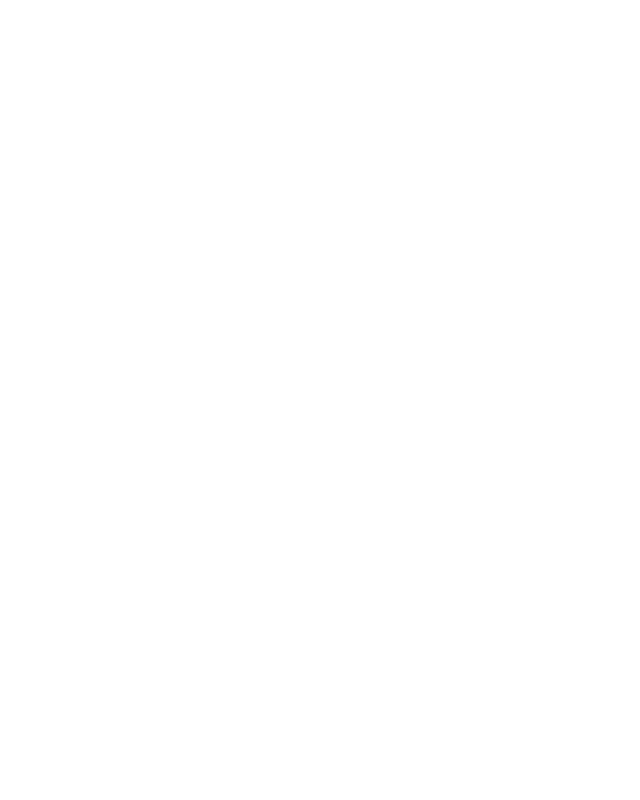
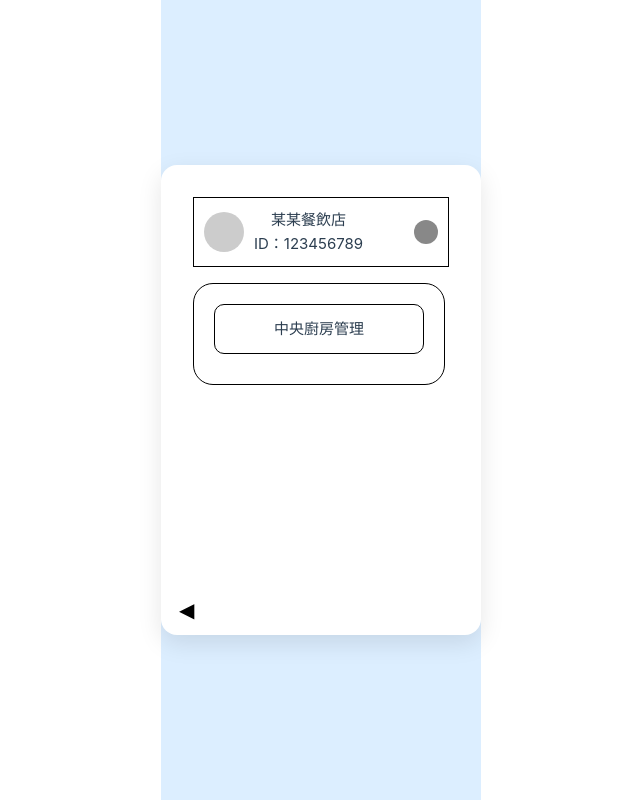
Before and after one commit to russ0044/vue, a Vue app: page /DashBroadView in a window 1280 px wide. Before the commit this address had no page. Shown: the whole page, without its empty margins (159-799 px from the left). Built offline with nearby package versions, Linux system fonts and the light colour scheme.

Commit message:
Initial commit

```diff
--- a/package.json
+++ b/package.json
@@ -6,7 +6,8 @@
   "scripts": {
     "dev": "vite",
     "build": "vite build",
-    "preview": "vite preview"
+    "preview": "vite preview",
+    "deploy": "npm run build && gh-pages -d dist"
   },
   "dependencies": {
     "vue": "^3.5.17",
--- a/src/router/index.js
+++ b/src/router/index.js
@@ -3,12 +3,15 @@
 import RoleSelectView from '../view/RoleSelectView.vue'
 import Employee from '../view/Employee.vue';
 import Boss from '../view/Boss.vue';
+import DashBroadView from '../view/DashBroadView.vue';
 
 const routes = [
   { path: '/', component: LoginView },
   { path: '/role', component: RoleSelectView },
   { path: '/employee',component: Employee },
-  { path: '/boss',component: Boss }
+  { path: '/boss',component: Boss },
+  { path: '/DashBroadView',component: DashBroadView }
+
 ]
 
 export default createRouter({
--- /dev/null
+++ b/src/view/DashBroadView.vue
@@ -0,0 +1,173 @@
+<template>
+  <div class="dashboard-container">
+    <div class="dashboard-box">
+      <!-- 使用者資訊卡片 -->
+      <div class="profile-card">
+        <div class="user-info">
+          <div class="avatar"></div>
+          <div>
+            <div>{{ user.name }}</div>
+            <div>ID：{{ user.id }}</div>
+          </div>
+        </div>
+        <div class="gear-icon"></div>
+      </div>
+
+      <!-- 功能選單 -->
+      <div class="scrollbar">
+        <div class="menu-box">
+          <!-- 老闆 -->
+          <template v-if="role === 'boss'">
+            <div class="menu-button" v-for="item in bossMenu" :key="item">{{ item }}</div>
+          </template>
+
+          <!-- 員工 -->
+          <template v-else-if="role === 'staff'">
+            <div
+              v-for="(item, index) in staffMenu"
+              :key="item"
+              class="menu-button"
+              style="position: relative;"
+            >
+              {{ item }}
+              <div v-if="index === 0" class="alert-dot">!</div>
+            </div>
+          </template>
+
+          <!-- 中央廚房 -->
+          <template v-else-if="role === 'kitchen'">
+            <div class="menu-button" v-for="item in kitchenMenu" :key="item">{{ item }}</div>
+          </template>
+        </div>
+      </div>
+
+      <!-- 左下返回 -->
+      <button class="back-button" @click="goBack">◀</button>
+    </div>
+  </div>
+</template>
+
+<script setup>
+import { useRouter } from 'vue-router'
+
+const router = useRouter()
+
+// 角色可以是 'boss'、'staff'、'kitchen'，等後端資料庫偵測資料
+const role = 'kitchen'
+
+const user = {
+  name: '某某餐飲店',
+  id: '123456789'
+}
+
+const bossMenu = ['檢視店面庫存', '食材資料', '群組權限', '店面設置', '訂單設置', '報表中心']
+const staffMenu = ['門市庫存', '訂單情況', '檢視報表', '配送情況']
+const kitchenMenu = ['中央廚房管理']
+
+const goBack = () => {
+  router.back()
+}
+</script>
+
+<style scoped>
+.dashboard-container {
+  background-color: #dceeff;
+  height: 100vh;
+  display: flex;
+  justify-content: center;
+  align-items: center;
+}
+
+.dashboard-box {
+  background-color: #ffffff;
+  padding: 2rem;
+  border-radius: 16px;
+  box-shadow: 0 8px 24px rgba(0, 0, 0, 0.1);
+  width: 320px;
+  text-align: center;
+  position: relative;
+}
+
+/* 左下返回按鈕 */
+.back-button {
+  position: absolute;
+  bottom: 12px;
+  left: 12px;
+  background: none;
+  border: none;
+  font-size: 20px;
+  cursor: pointer;
+}
+
+/* 頭像卡片 */
+.profile-card {
+  border: 1px solid #000;
+  background-color: white;
+  display: flex;
+  justify-content: space-between;
+  align-items: center;
+  padding: 10px;
+  margin-bottom: 16px;
+}
+
+.user-info {
+  display: flex;
+  align-items: center;
+}
+
+.avatar {
+  width: 40px;
+  height: 40px;
+  border-radius: 50%;
+  background-color: #ccc;
+  margin-right: 10px;
+}
+
+.gear-icon {
+  width: 24px;
+  height: 24px;
+  background-color: #888;
+  border-radius: 50%;
+}
+
+/* 捲動區域 */
+.scrollbar {
+  height: 320px;
+  overflow-y: auto;
+  padding-right: 4px;
+}
+
+/* 按鈕區 */
+.menu-box {
+  background-color: white;
+  border: 1px solid black;
+  border-radius: 20px;
+  padding: 20px;
+}
+
+.menu-button {
+  width: 100%;
+  padding: 12px;
+  margin-bottom: 10px;
+  border: 1px solid black;
+  border-radius: 10px;
+  background-color: white;
+  text-align: center;
+  position: relative;
+}
+
+.alert-dot {
+  position: absolute;
+  top: 5px;
+  right: 5px;
+  width: 20px;
+  height: 20px;
+  background-color: red;
+  color: white;
+  border-radius: 50%;
+  font-weight: bold;
+  font-size: 16px;
+  line-height: 20px;
+  text-align: center;
+}
+</style>
--- a/src/view/LoginView.vue
+++ b/src/view/LoginView.vue
@@ -13,9 +13,7 @@
       <a href="#" class="forgot">忘記密碼</a>
       <div class="button-group">
         <button @click="login">登入</button>
-       <router-link to="/Role">
-  <button>註冊</button>
-</router-link>
+        <button @click="register">註冊</button>
       </div>
     </div>
   </div>
@@ -23,6 +21,8 @@
 
 <script setup>
 import { ref } from 'vue'
+import { useRouter } from 'vue-router'
+const router = useRouter()
 
 const email = ref('')
 const password = ref('')
@@ -32,12 +32,10 @@
   showPassword.value = !showPassword.value
 }
 
-const login = () => {
-  alert(`登入：${email.value} / ${password.value}`)
-}
-
+ const login = () =>
+   router.push('/DashBroadView')
 const register = () => {
-  alert('前往註冊頁面')
+   router.push('/role')
 }
 </script>
 
--- a/src/view/RoleSelectView.vue
+++ b/src/view/RoleSelectView.vue
@@ -23,9 +23,9 @@
 
 const selectRole = (role) => {
   if (role === 'boss') {
-    router.push('/boss') // 導向老闆註冊頁（可自訂）
+    router.push('/boss')
   } else if (role === 'staff') {
-    router.push('/employee') // 導向員工註冊頁
+    router.push('/employee')
   }
 }
 
--- a/vue.comfig.js
+++ b/vue.comfig.js
@@ -0,0 +1,3 @@
+module.exports = {
+  publicPath: '/vue/'  // 因為你的 repo 名叫 vue
+}
```
